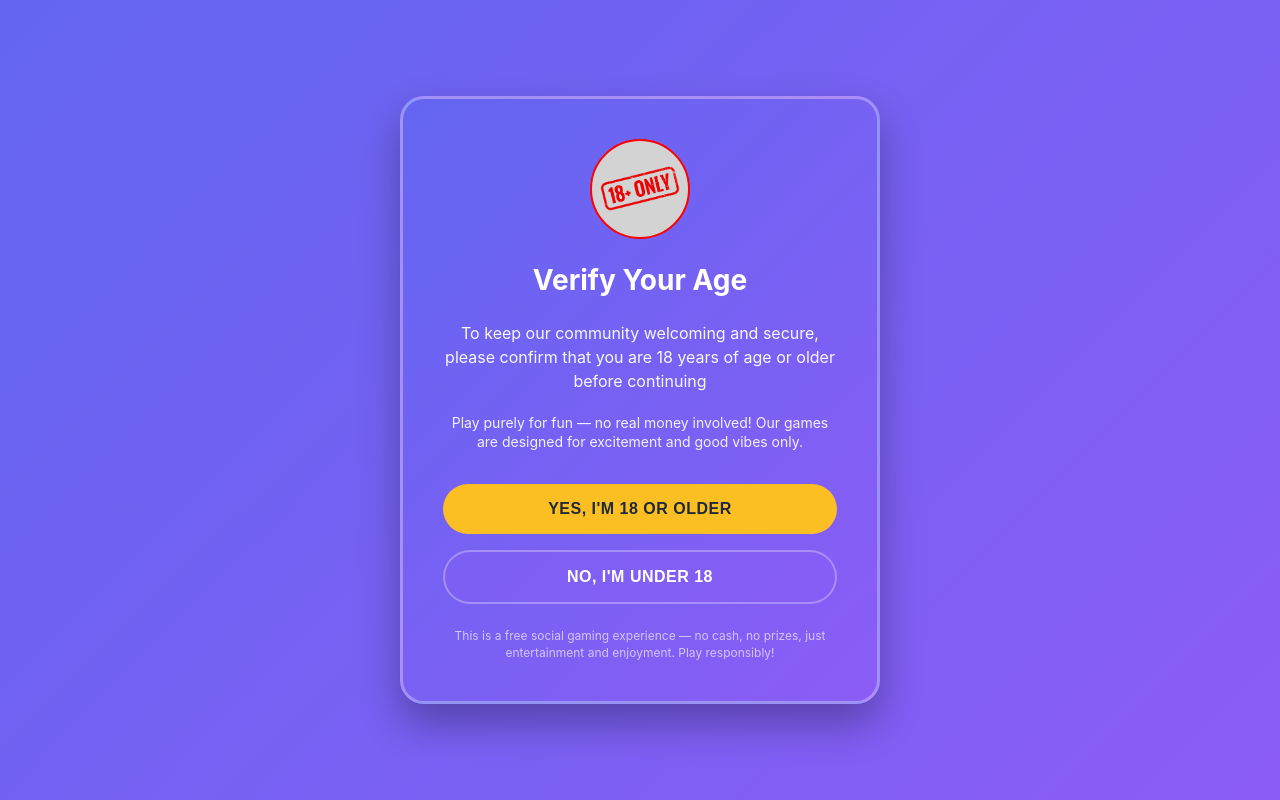
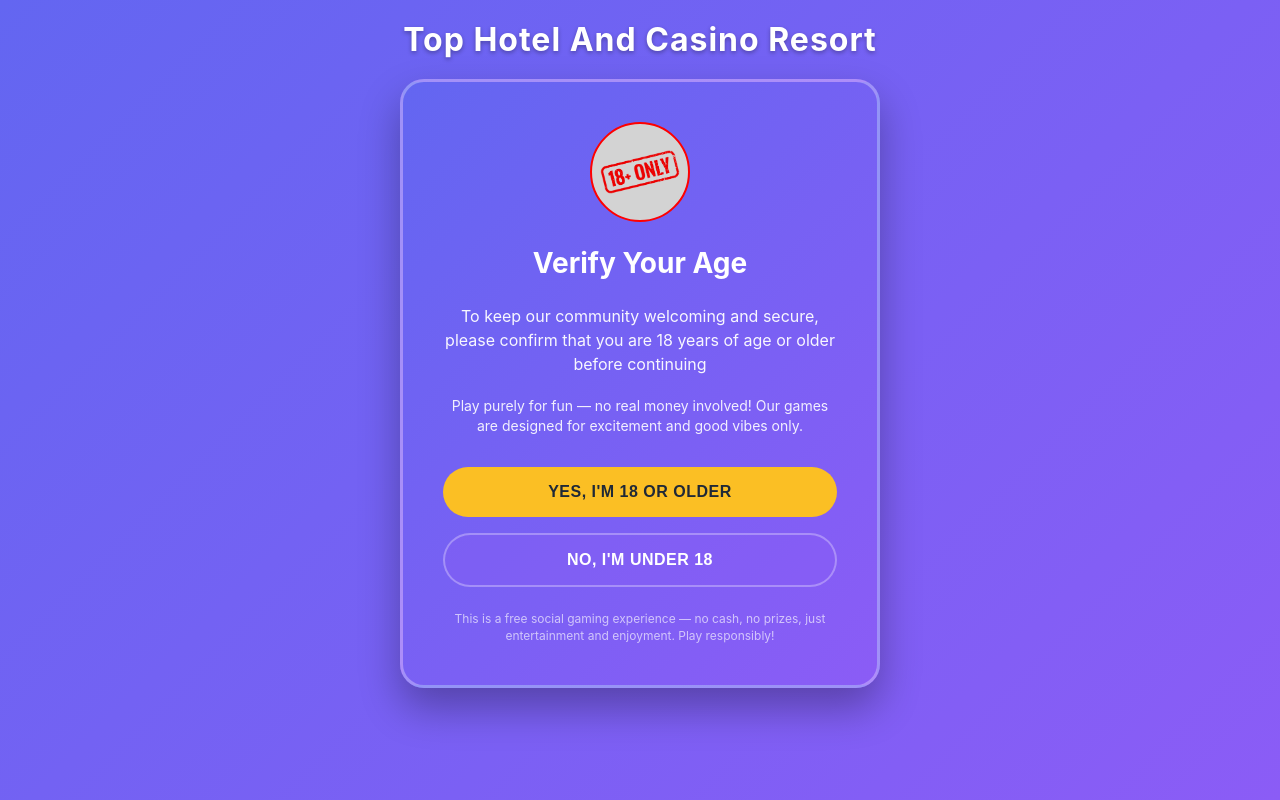
Before and after one commit to illiaSkoropad/age-popup, a plain HTML site: page html/index.html in a window 1280 px wide. Drawn offline with Linux system fonts and the light colour scheme.

Commit message:
Add main title to index and improve scrolling behavior in overlay
- Introduced a main title in the popup for better branding.
- Changed the heading from h1 to h2 for semantic consistency.
- Enhanced scrolling functionality in the overlay to allow wheel and touch events.
- Updated CSS for better layout and responsiveness, including adjustments to padding and alignment.

```diff
--- a/html/index.html
+++ b/html/index.html
@@ -9,6 +9,7 @@
   <body>
     <div class="overlay" id="overlay">
       <div class="popup">
+        <h1 class="main-title">Top Hotel And Casino Resort</h1>
         <div class="popup-content">
           <!-- 18+ Icon -->
           <div class="icon-container">
@@ -58,7 +59,7 @@
       </div>
     </div>
 
-    <h1>Hello buddy</h1>
+    <h2>Hello buddy</h2>
     <script src="main.js"></script>
   </body>
 </html>
--- a/html/main.js
+++ b/html/main.js
@@ -50,6 +50,14 @@
     attachEventListeners() {
       const preventIfNotVerified = (e) => {
         if (!this.state.verified) {
+          // Не блокуємо скрол події
+          if (
+            e.type === "wheel" ||
+            e.type === "touchmove" ||
+            e.type === "scroll"
+          ) {
+            return;
+          }
           e.preventDefault();
           e.stopPropagation();
           return false;
@@ -94,6 +102,23 @@
           preventIfNotVerified(e);
         }
       });
+
+      // Дозволяємо скрол в overlay
+      this.elements.overlay?.addEventListener(
+        "wheel",
+        (e) => {
+          // Дозволяємо скрол
+        },
+        { passive: true }
+      );
+
+      this.elements.overlay?.addEventListener(
+        "touchmove",
+        (e) => {
+          // Дозволяємо touch скрол
+        },
+        { passive: true }
+      );
     },
 
     initPopup() {
@@ -127,7 +152,7 @@
       this.elements.accessRestricted?.classList.add("show");
       this.elements.accessRestricted?.scrollIntoView({
         behavior: "smooth",
-        block: "center",
+        block: "nearest",
       });
     },
 
--- a/html/style.css
+++ b/html/style.css
@@ -8,9 +8,11 @@ body {
   font-family: -apple-system, BlinkMacSystemFont, "Segoe UI", Roboto, Oxygen,
     Ubuntu, Cantarell, sans-serif;
   background: mistyrose;
+  overflow: hidden;
 }
 
 .overlay {
+  padding: 20px 10px;
   position: fixed;
   top: 0;
   left: 0;
@@ -19,17 +21,18 @@ body {
   background: linear-gradient(135deg, #6366f1 0%, #8b5cf6 100%);
   display: flex;
   justify-content: center;
-  align-items: center;
+  align-items: flex-start;
   z-index: 1000;
+  overflow-y: auto;
 }
 
 .popup {
   width: 100%;
-  height: 100%;
   display: flex;
   align-items: center;
-  justify-content: center;
-  padding: 20px;
+  flex-direction: column;
+  min-height: 0;
+  gap: 20px;
 }
 
 .popup-content {
@@ -144,7 +147,7 @@ body {
   background: rgba(255, 143, 112, 0.8);
   border: 2px solid #e6253a;
   border-radius: 16px;
-  padding: 24px;
+  padding: 14px;
   margin-bottom: 24px;
   box-shadow: 0 0 20px rgba(251, 146, 60, 0.3),
     inset 0 0 20px rgba(251, 146, 60, 0.1);
@@ -155,6 +158,7 @@ body {
   display: block;
   animation: restrictedFadeIn 0.4s ease-out,
     restrictedPulse 2s ease-in-out infinite;
+  margin-top: 20px;
 }
 
 @keyframes restrictedFadeIn {
@@ -206,6 +210,17 @@ body {
   display: none !important;
 }
 
+/* Main title styling */
+.main-title {
+  color: white;
+  font-size: clamp(20px, 5vw, 32px);
+  font-weight: 700;
+  text-align: center;
+  text-shadow: 0 2px 4px rgba(0, 0, 0, 0.3);
+  letter-spacing: 1px;
+  margin: 0;
+}
+
 /* Гарантований показ попапу поверх всього */
 .overlay {
   z-index: 999999 !important;
@@ -214,11 +229,26 @@ body {
 
 /* Додаткові стилі для блокування взаємодії */
 body.age-verification-active {
-  overflow: hidden !important;
   user-select: none !important;
   -webkit-user-select: none !important;
   -moz-user-select: none !important;
   -ms-user-select: none !important;
+}
+
+/* Забезпечення скролу в overlay */
+.overlay {
+  -webkit-overflow-scrolling: touch;
+  overscroll-behavior: contain;
+  scroll-behavior: smooth;
+}
+
+/* Забезпечення, що popup не блокує скрол */
+.popup {
+  pointer-events: auto;
+}
+
+.popup-content {
+  pointer-events: auto;
 }
 
 /* Responsive */
```
